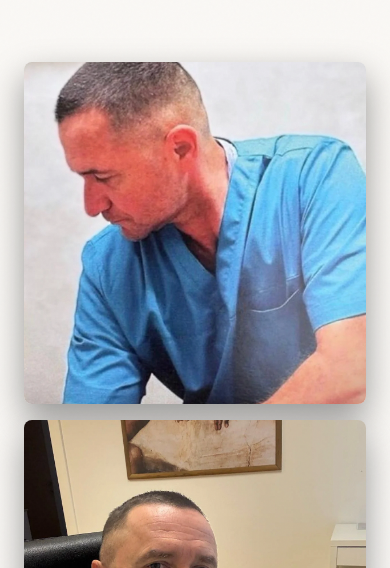
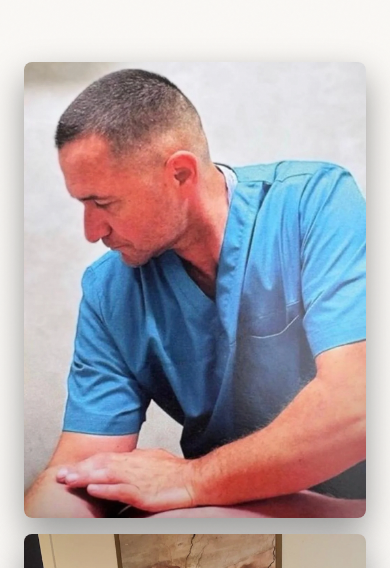
Before and after one commit to echopro-create/andrey-bygg, a Next.js app: page /en/gallery in a window 390 px wide. Shown: the part 275-843 px from the top of the page. Built offline with nearby package versions, Linux system fonts and the light colour scheme; no server answers.

Commit message:
Revert "design(gallery): implement adaptive Bento Grid collage layout with featured 2x2 first image"
This reverts commit 1ee95e37afdeb7999c570f64349fb9f7466060bc.

```diff
--- a/src/app/[lng]/gallery/GalleryClient.tsx
+++ b/src/app/[lng]/gallery/GalleryClient.tsx
@@ -29,13 +29,10 @@ export default function GalleryClient({ images, lng, dict }: GalleryClientProps)
     <>
       <div className="gallery-grid">
         {images.map((img, index) => {
-          const isFeatured = index === 0;
+          const isVertical = index < 3;
+          const ratio = isVertical ? '3 / 4' : '1 / 1';
           return (
-            <div
-              key={index}
-              className={`gallery-item-wrapper reveal ${isFeatured ? 'gallery-item-featured' : ''}`}
-              style={{ animationDelay: `${index * 0.1}s` }}
-            >
+            <div key={index} className="gallery-item-wrapper reveal" style={{ animationDelay: `${index * 0.1}s` }}>
               <button
                 type="button"
                 className="gallery-item-frame"
@@ -49,19 +46,17 @@ export default function GalleryClient({ images, lng, dict }: GalleryClientProps)
                   cursor: 'pointer',
                   textAlign: 'left',
                   display: 'block',
+                  aspectRatio: ratio,
                 }}
               >
                 <img
                   src={img.src}
                   alt={img.alt}
                   className="gallery-img"
-                  width={isFeatured ? 1000 : 600}
-                  height={isFeatured ? 1000 : 600}
+                  width={600}
+                  height={isVertical ? 800 : 600}
                   loading={index < 3 ? undefined : "lazy"}
-                  style={{
-                    objectFit: 'cover',
-                    objectPosition: isFeatured ? 'center 35%' : 'center center'
-                  }}
+                  style={{ objectFit: 'cover' }}
                 />
                 <div className="gallery-item-hover">
                   <span className="zoom-icon" role="img" aria-hidden="true">🔍</span>
--- a/src/app/globals.css
+++ b/src/app/globals.css
@@ -1995,24 +1995,13 @@ select.form-control {
   cursor: pointer;
 }
 
-.gallery-item-featured {
-  grid-column: span 2;
-  grid-row: span 2;
-}
-
 .gallery-item-frame {
   position: relative;
-  aspect-ratio: 1 / 1;
   border-radius: 8px;
   border: 1px solid var(--glass-border);
   overflow: hidden;
   box-shadow: 0 15px 35px rgba(0, 0, 0, 0.4);
   transition: var(--transition-smooth);
-}
-
-.gallery-item-featured .gallery-item-frame {
-  aspect-ratio: auto;
-  height: 100%;
 }
 
 .gallery-img {
@@ -2056,33 +2045,11 @@ select.form-control {
 .gallery-item-frame:hover .zoom-icon { transform: scale(1); }
 
 @media (max-width: 1024px) {
-  .gallery-grid {
-    grid-template-columns: repeat(2, 1fr);
-    gap: 20px;
-  }
-  .gallery-item-featured {
-    grid-column: span 2;
-    grid-row: span 1;
-  }
-  .gallery-item-featured .gallery-item-frame {
-    aspect-ratio: 1.6;
-    height: auto;
-  }
+  .gallery-grid { grid-template-columns: repeat(2, 1fr); gap: 20px; }
 }
 
 @media (max-width: 600px) {
-  .gallery-grid {
-    grid-template-columns: 1fr;
-    gap: 16px;
-  }
-  .gallery-item-featured {
-    grid-column: span 1;
-    grid-row: span 1;
-  }
-  .gallery-item-featured .gallery-item-frame {
-    aspect-ratio: 1 / 1;
-    height: auto;
-  }
+  .gallery-grid { grid-template-columns: 1fr; gap: 16px; }
 }
 
 /* Lightbox overlay */
```
